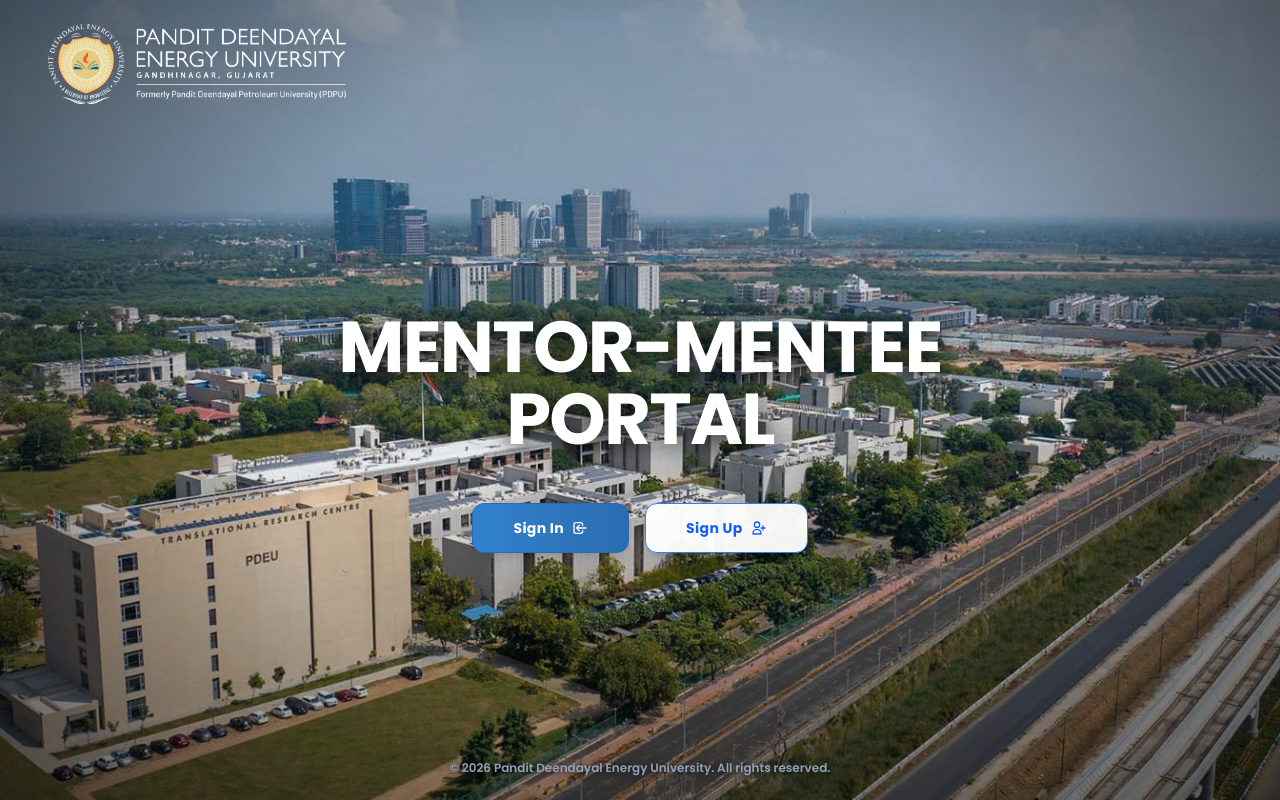
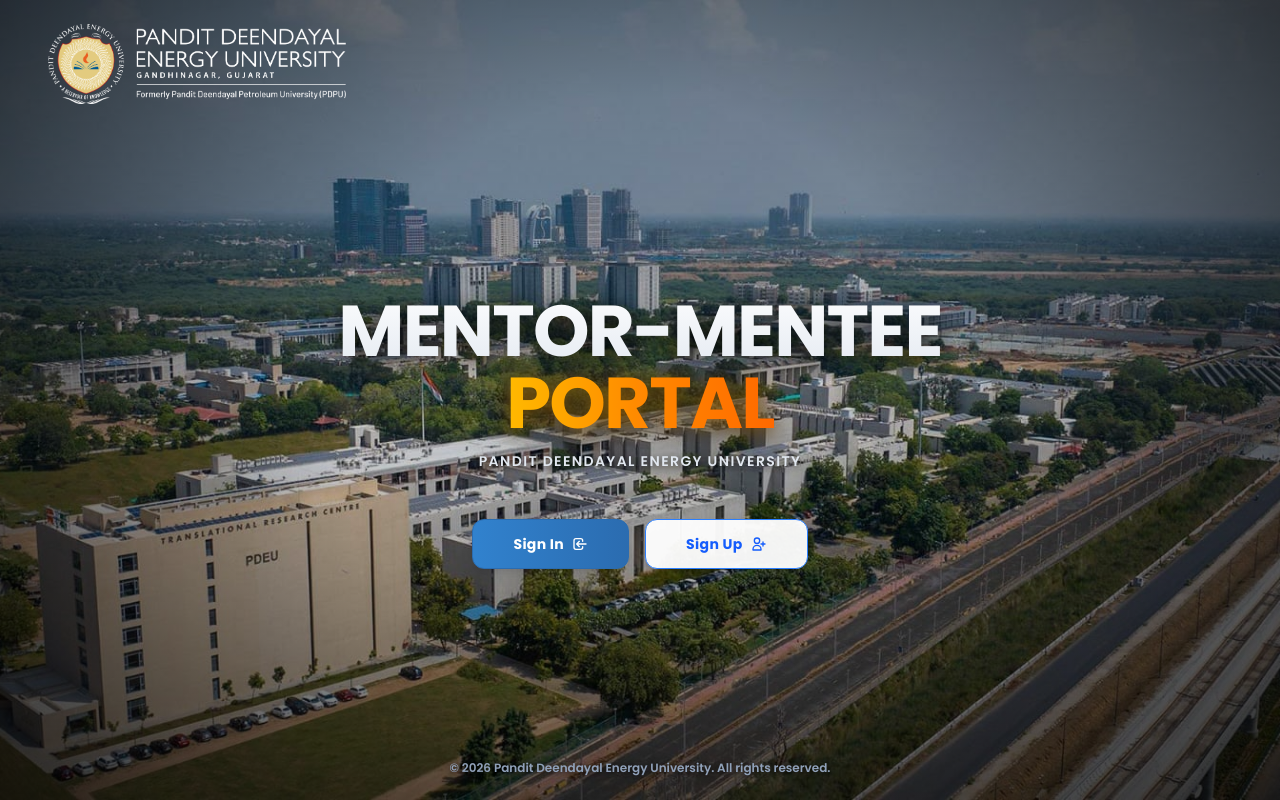
Before and after one commit to Parth-Pitroda/Mentor-Mentee-Portal, a React (Vite) app in the folder frontend/: page / in a window 1280 px wide. Built offline with nearby package versions, Linux system fonts and the light colour scheme; no server answers.

Commit message:
style(landing): design dual-tone gradient header text and add pdeu university subtitle for high readability

```diff
--- a/frontend/components/LandingPageClient.tsx
+++ b/frontend/components/LandingPageClient.tsx
@@ -29,10 +29,10 @@
         <div
           className="absolute inset-0 pointer-events-none"
           style={{
-            backgroundImage: "radial-gradient(circle, rgba(0, 0, 0, 0) 50%, rgba(0, 0, 0, 0.45) 100%)"
+            backgroundImage: "radial-gradient(circle, rgba(0, 0, 0, 0) 40%, rgba(0, 0, 0, 0.6) 100%)"
           }}
         />
-        <div className="absolute inset-0 bg-gradient-to-b from-black/25 via-transparent to-black/35 pointer-events-none" />
+        <div className="absolute inset-0 bg-gradient-to-b from-black/40 via-black/15 to-black/50 pointer-events-none" />
       </div>
 
       {/* Header containing only the clean PDEU logo on the top left */}
@@ -66,10 +66,14 @@
           className="flex flex-col items-center gap-8 max-w-3xl w-full"
         >
           {/* Main Title: Mentor-Mentee Portal (No border, no sub-branding, strong text shadow for readability) */}
-          <div className="flex flex-col items-center">
+          <div className="flex flex-col items-center gap-3">
             <h1 className="text-4xl sm:text-6xl md:text-7xl font-extrabold uppercase tracking-tight text-white select-none leading-none drop-shadow-[0_4px_12px_rgba(0,0,0,0.95)]">
-              Mentor-Mentee Portal
+              <span className="bg-gradient-to-b from-white to-slate-200 bg-clip-text text-transparent">Mentor-Mentee</span>{" "}
+              <span className="bg-gradient-to-r from-amber-400 via-orange-400 to-orange-500 bg-clip-text text-transparent drop-shadow-[0_2px_10px_rgba(245,158,11,0.55)]">Portal</span>
             </h1>
+            <p className="text-xs sm:text-sm font-semibold tracking-widest text-slate-200 uppercase max-w-lg mx-auto drop-shadow-[0_2px_4px_rgba(0,0,0,0.8)]">
+              Pandit Deendayal Energy University
+            </p>
           </div>
 
           {/* Buttons below the title (matching theme colors, solid backings for high visibility on bright background) */}
```
